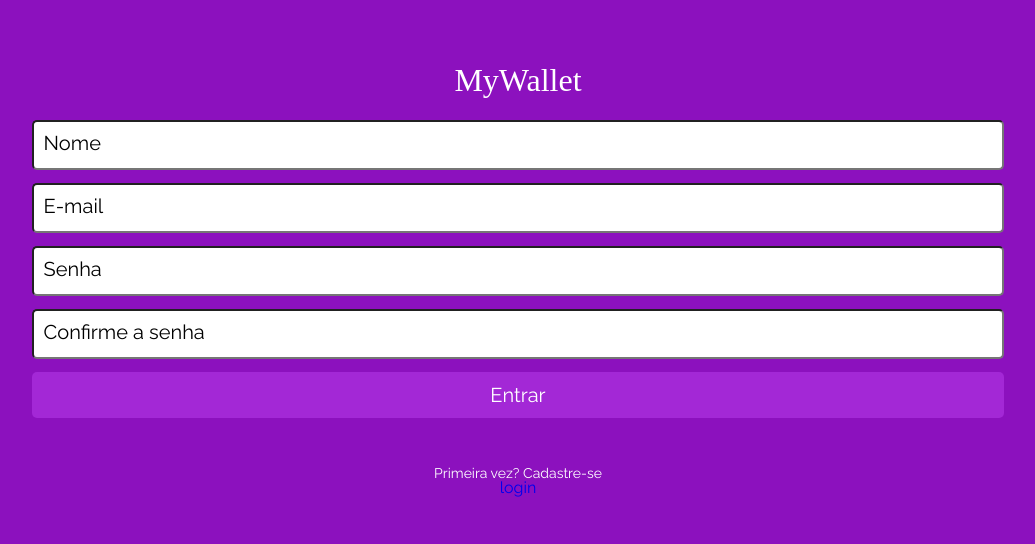
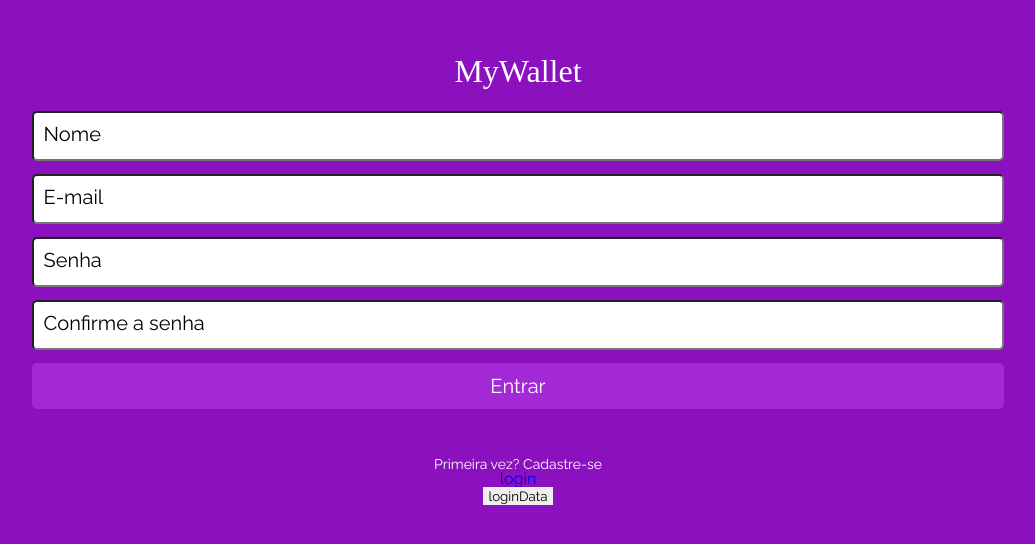
Before and after one commit to Jean-Carlo89/MyWallet-Front, a React (Create React App) app: page /sign-up in a window 1280 px wide. Shown: the part 120-664 px from the top of the page, without its empty margins (122-1157 px from the left). Built offline with nearby package versions, Linux system fonts and the light colour scheme; a web font is replaced by a local one.

Commit message:
implementaçao da logica inicial de guardar os dados de login e signup

```diff
--- a/src/components/Login.js
+++ b/src/components/Login.js
@@ -2,24 +2,48 @@
 import {Container,DataInfo,Logo,
     Input,ConfirmButton,MessageH3} from './StyledComponents.js'
 
-    import{Link} from 'react-router-dom'
+import{Link} from 'react-router-dom'
+import {useState} from 'react'
 export default function Login(){
 
+    const [loginData,setLoginData] = useState({})
+    function SaveInfo(e,key){
+        loginData[key]=e.target.value
+        setLoginData({...loginData})
+    }
     return(
 
         <Container>
             <DataInfo>
                     <Logo>MyWallet</Logo>
-                    <Input placeholder="E-mail"/>
-                    <Input placeholder="Senha"/>
-                    <ConfirmButton>Entrar</ConfirmButton>
+                    <Input placeholder="E-mail" type='text'
+                            onChange={(e)=>SaveInfo(e,'email')}
+                            //disabled={loading}
+                            onKeyPress={(e)=>{if(e.code==="Enter"){login()}}}
+                            value={loginData.email || ''}
+                    />
+
+                    <Input placeholder="Senha"
+                            onChange={(e)=>SaveInfo(e,'password')}
+                            //disabled={loading}
+                            onKeyPress={(e)=>{if(e.code==="Enter"){login()}}}
+                            value={loginData.password || ''}
+                    />
+
+
+                    <ConfirmButton onClick={login}>Entrar</ConfirmButton>
                     <MessageH3>Primeira vez? Cadastre-se</MessageH3>
             </DataInfo>
 
             <Link to="/sign-up">sign up</Link>
+            <button onClick={()=>console.log(loginData)}>loginData</button>
         </Container>
 
 
     )
 
+    function login(){
+        alert('Tentei logar')
+    }
+
 }
--- a/src/components/Sign-up.js
+++ b/src/components/Sign-up.js
@@ -1,22 +1,62 @@
 import {Container,DataInfo,Logo,
     Input,ConfirmButton,MessageH3} from './StyledComponents.js'
     import{Link} from 'react-router-dom'
+import {useState} from 'react'
+
 export default function SignUp(){
+
+
+    const [signUpData,setSignUpData] = useState({})
+    function SaveInfo(e,key){
+        signUpData[key]=e.target.value
+        setSignUpData({...signUpData})
+    }
 
     return(
         <Container>
             <DataInfo>
                     <Logo>MyWallet</Logo>
-                    <Input placeholder="Nome"/>
-                    <Input placeholder="E-mail"/>
-                    <Input placeholder="Senha"/>
-                    <Input placeholder="Confirme a senha"/>
-                    <ConfirmButton>Entrar</ConfirmButton>
+                    <Input placeholder="Nome" type='text'
+                            onChange={(e)=>SaveInfo(e,'name')}
+                            //disabled={loading}
+                            onKeyPress={(e)=>{if(e.code==="Enter"){login()}}}
+                            value={signUpData.name || ''}
+                            />
+
+                    <Input placeholder="E-mail" type='text'
+                            onChange={(e)=>SaveInfo(e,'email')}
+                            //disabled={loading}
+                            onKeyPress={(e)=>{if(e.code==="Enter"){login()}}}
+                            value={signUpData.email || ''}
+
+                    />
+
+                    <Input placeholder="Senha" type='password'
+                            onChange={(e)=>SaveInfo(e,'password')}
+                            //disabled={loading}
+                            onKeyPress={(e)=>{if(e.code==="Enter"){login()}}}
+                            value={signUpData.password || ''}
+
+                    />
+
+                    <Input placeholder="Confirme a senha" type='password'
+                            onChange={(e)=>SaveInfo(e,'passwordConfirmation')}
+                            //disabled={loading}
+                            onKeyPress={(e)=>{if(e.code==="Enter"){login()}}}
+                            value={signUpData.passwordConfirmation || ''}
+
+                    />
+
+                    <ConfirmButton onClick={login}>Entrar</ConfirmButton>
                     <MessageH3>Primeira vez? Cadastre-se</MessageH3>
             </DataInfo>
 
             <Link to="/">login</Link>
+            <button onClick={()=>console.log(signUpData)}>loginData</button>
         </Container>
     )
 
+    function login(){
+        alert('Tentei logar')
+    }
 }
```
